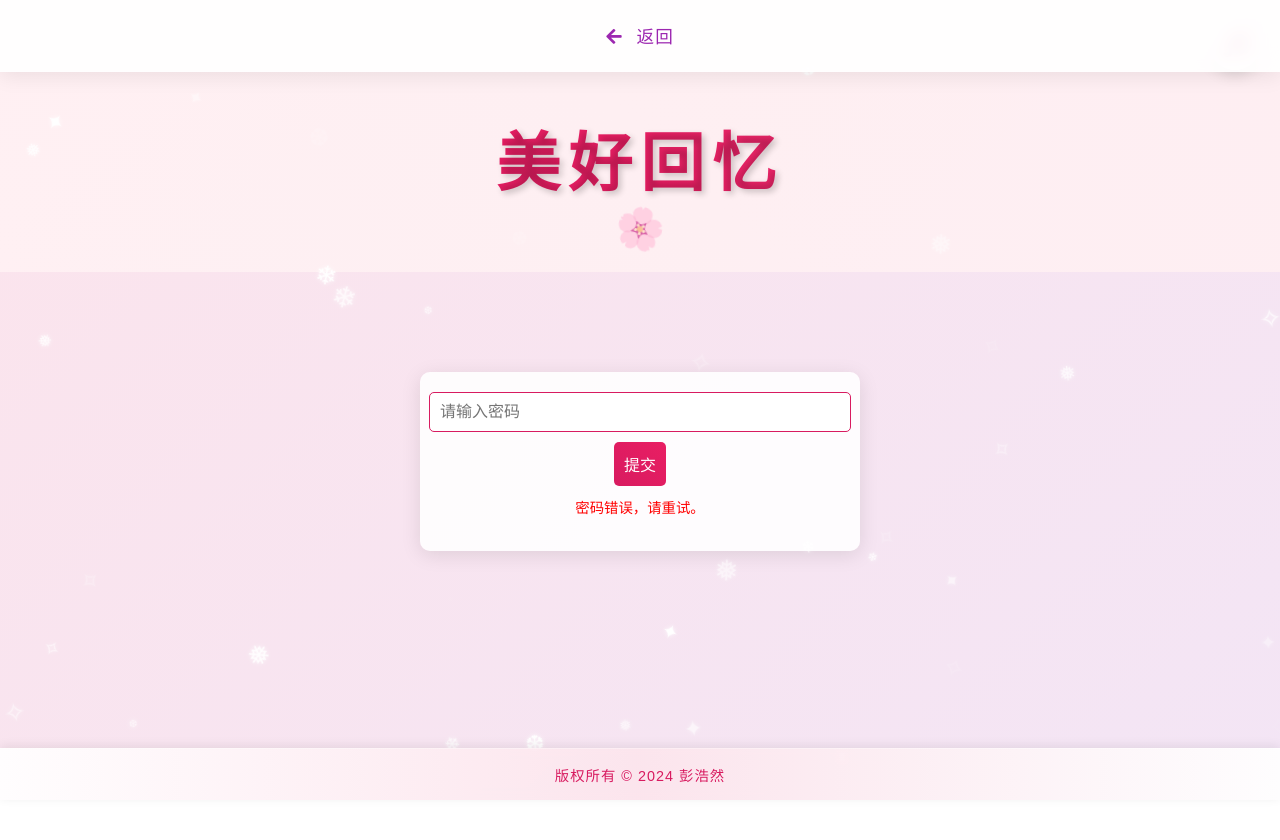
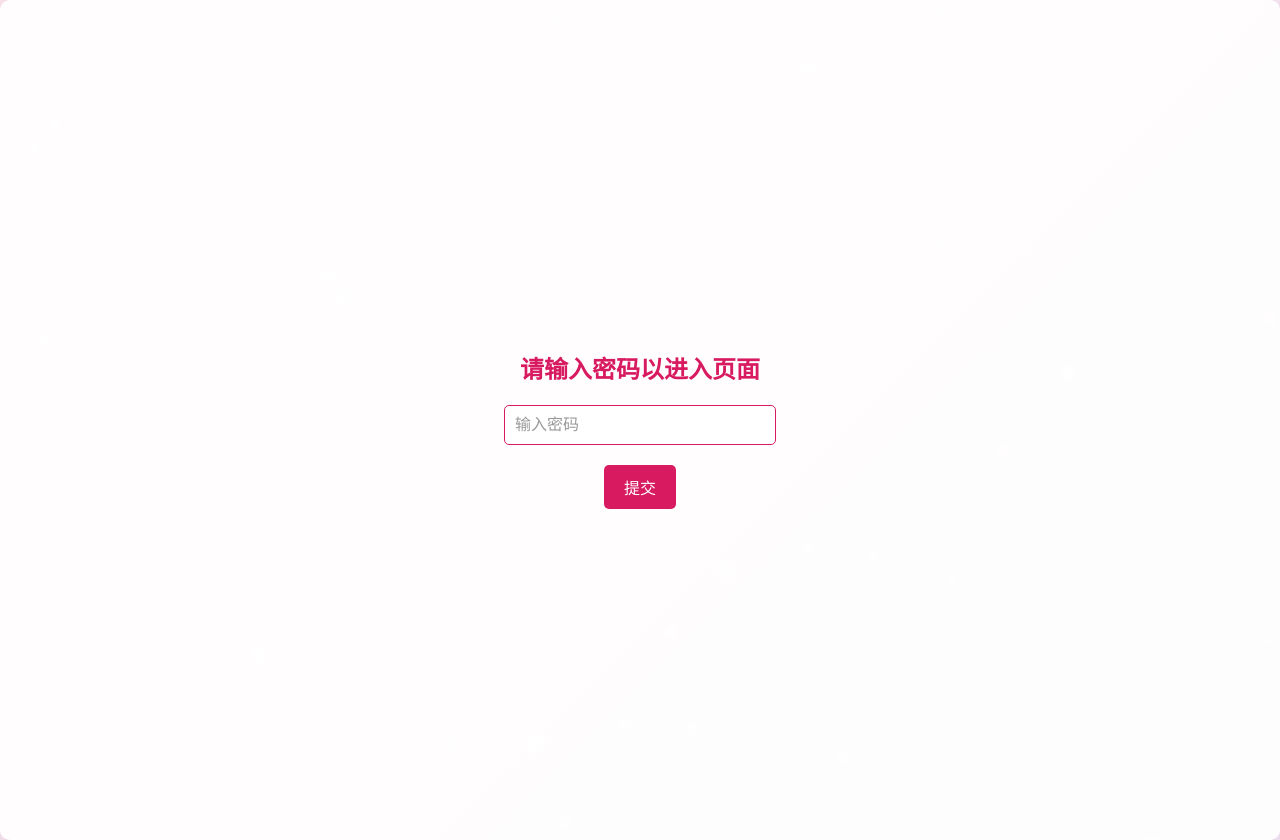
Before and after one commit to phr87310/shengrikuaile.github.io, a plain HTML site: page memories.html in a window 1280 px wide. Both pictures are taken after a click on the button "提交". Before the commit the page ends 800 px from the top, so only its background shows below. Drawn offline with nearby package versions, Linux system fonts and the light colour scheme; a script that the page names is missing.

Commit message:
Update memories.html

```diff
--- a/memories.html
+++ b/memories.html
@@ -5,18 +5,66 @@
     <title>美好回忆 - 吴静雯生日快乐！</title>
     <link rel="stylesheet" href="https://cdnjs.cloudflare.com/ajax/libs/font-awesome/5.15.4/css/all.min.css">
     <link rel="stylesheet" href="css/common.css">
-    <script src="https://cdnjs.cloudflare.com/ajax/libs/crypto-js/4.0.0/crypto-js.min.js"></script>
+    <script src="https://cdnjs.cloudflare.com/ajax/libs/crypto-js/3.1.9-1/crypto-js.js"></script>
     <style>
-        /* 复用基础样式 */
         body {
             margin: 0;
             padding: 0;
             background: linear-gradient(135deg, #fce4ec, #f3e5f5);
             font-family: "Microsoft YaHei", sans-serif;
             min-height: 100vh;
+            overflow-x: hidden;
         }
 
-        /* 复用头部和导航样式 */
+        /* 添加密码框样式 */
+        #password-container {
+            display: flex;
+            flex-direction: column;
+            align-items: center;
+            justify-content: center;
+            height: 100vh; /* 使其占满整个视口高度 */
+            background: rgba(255, 255, 255, 0.9); /* 半透明背景 */
+            box-shadow: 0 4px 20px rgba(0, 0, 0, 0.1);
+            border-radius: 10px;
+            padding: 20px;
+            position: relative;
+            z-index: 1000; /* 确保在其他内容之上 */
+        }
+
+        #password-container h2 {
+            margin-bottom: 20px;
+            color: #d81b60; /* 标题颜色 */
+        }
+
+        #password {
+            padding: 10px;
+            border: 1px solid #d81b60; /* 边框颜色 */
+            border-radius: 5px;
+            width: 250px; /* 输入框宽度 */
+            font-size: 1em;
+            margin-bottom: 20px;
+        }
+
+        #password::placeholder {
+            color: #999; /* 占位符颜色 */
+        }
+
+        button {
+            padding: 10px 20px;
+            background-color: #d81b60; /* 按钮背景颜色 */
+            color: white; /* 按钮文字颜色 */
+            border: none;
+            border-radius: 5px;
+            cursor: pointer;
+            font-size: 1em;
+            transition: background-color 0.3s ease;
+        }
+
+        button:hover {
+            background-color: #e91e63; /* 悬停时的背景颜色 */
+        }
+
+        /* 复用基础样式 */
         .header, .nav, .footer {
             /* 与其他页面相同的样式 */
         }
@@ -29,7 +77,6 @@
             padding-bottom: 100px;
             position: relative;
             z-index: 2;
-            display: none; /* 默认隐藏内容 */
         }
 
         /* 回忆时间轴样式优化 */
@@ -225,51 +272,6 @@
             100% { transform: scale(1); box-shadow: 0 0 15px rgba(216, 27, 96, 0.3); }
         }
 
-        /* 装饰元素 */
-        .memories-section::before {
-            content: '🎬';
-            position: absolute;
-            font-size: 200px;
-            opacity: 0.03;
-            top: 50%;
-            left: 50%;
-            transform: translate(-50%, -50%);
-            z-index: 0;
-            animation: float 6s ease-in-out infinite;
-        }
-
-        @keyframes float {
-            0%, 100% { transform: translate(-50%, -50%) rotate(0deg); }
-            50% { transform: translate(-50%, -45%) rotate(5deg); }
-        }
-
-        /* 响应式优化 */
-        @media screen and (max-width: 768px) {
-            .timeline::after {
-                left: 30px;
-            }
-
-            .memory-item {
-                width: calc(100% - 80px);
-                padding-left: 70px;
-                padding-right: 20px;
-            }
-
-            .memory-item:nth-child(odd),
-            .memory-item:nth-child(even) {
-                left: 0;
-            }
-
-            .memory-item::before {
-                left: 10px !important;
-            }
-
-            .memory-item::after {
-                left: 30px !important;
-                width: 30px;
-            }
-        }
-
         /* 导航栏样式 */
         .nav {
             background: rgba(255, 255, 255, 0.9);
@@ -412,25 +414,9 @@
             animation: titleFloat 3s ease-in-out infinite;
         }
 
-        .header::after {
-            content: '🌸';
-            position: absolute;
-            font-size: 40px;
-            bottom: 20px;
-            left: 50%;
-            transform: translateX(-50%);
-            opacity: 0.6;
-            animation: flowerSway 3s ease-in-out infinite;
-        }
-
         @keyframes titleFloat {
             0%, 100% { transform: translateY(0); }
             50% { transform: translateY(-10px); }
-        }
-
-        @keyframes flowerSway {
-            0%, 100% { transform: translateX(-50%) rotate(0deg); }
-            50% { transform: translateX(-50%) rotate(15deg); }
         }
 
         /* 音乐播放器样式 */
@@ -491,54 +477,16 @@
             letter-spacing: 1px;
             font-weight: 500;
         }
-
-        /* 密码输入框样式 */
-        .password-container {
-            display: flex;
-            flex-direction: column;
-            align-items: center;
-            justify-content: center;
-            margin: 100px auto;
-            padding: 20px;
-            background: rgba(255, 255, 255, 0.9);
-            border-radius: 10px;
-            box-shadow: 0 4px 20px rgba(0, 0, 0, 0.1);
-            max-width: 400px;
-            width: 90%;
-        }
-
-        #password {
-            width: 100%;
-            padding: 10px;
-            margin-bottom: 10px;
-            border: 1px solid #d81b60;
-            border-radius: 5px;
-            font-size: 1em;
-        }
-
-        #submit-password {
-            padding: 10px;
-            background: linear-gradient(45deg, #d81b60, #e91e63);
-            color: white;
-            border: none;
-            border-radius: 5px;
-            cursor: pointer;
-            font-size: 1em;
-            transition: background 0.3s ease;
-        }
-
-        #submit-password:hover {
-            background: linear-gradient(45deg, #e91e63, #d81b60);
-        }
-
-        #error-message {
-            margin-top: 10px;
-            font-size: 0.9em;
-            display: none; /* 默认隐藏 */
-        }
     </style>
 </head>
 <body>
+    <div id="password-container">
+        <h2>请输入密码以进入页面</h2>
+        <input type="password" id="password" placeholder="输入密码" />
+        <button onclick="checkPassword()">提交</button>
+    </div>
+
+    <div id="main-content" style="display: none;">
         <audio id="bgMusic" loop>
             <source src="music/birthday.mp3" type="audio/mpeg">
         </audio>
@@ -600,14 +548,24 @@
         <footer class="footer">
             <p>版权所有 © 2024 彭浩然</p>
         </footer>
-
-    <div class="password-container">
-        <input type="password" id="password" placeholder="请输入密码" />
-        <button id="submit-password">提交</button>
-        <p id="error-message" style="color: red; display: none;">密码错误，请重试。</p>
     </div>
 
     <script>
+        const correctPasswordHash = "41a34db8e0b39511ed70915da9e1d27d"; // "wjw0103" 的 MD5 哈希值
+
+        function checkPassword() {
+            const passwordInput = document.getElementById('password').value;
+            const passwordHash = CryptoJS.MD5(passwordInput).toString();
+
+            if (passwordHash === correctPasswordHash) {
+                document.getElementById('password-container').style.display = 'none';
+                document.getElementById('main-content').style.display = 'block';
+                document.body.style.background = "linear-gradient(135deg, #e1bee7, #f8bbd0)"; // 成功后更改背景
+            } else {
+                alert('密码错误，请重试。');
+            }
+        }
+
         // 音乐控制
         const music = document.getElementById('bgMusic');
         const musicIcon = document.querySelector('.music-player i');
@@ -623,22 +581,6 @@
             }
             isPlaying = !isPlaying;
         }
-
-        const correctPasswordHash = CryptoJS.SHA256('wjw0103').toString(); // 使用 SHA-256 哈希密码
-        const submitButton = document.getElementById('submit-password');
-        const passwordInput = document.getElementById('password');
-        const errorMessage = document.getElementById('error-message');
-        const content = document.querySelector('.content'); // 确保有内容区域
-
-        submitButton.addEventListener('click', function() {
-            const hashedInput = CryptoJS.SHA256(passwordInput.value).toString(); // 对输入进行 SHA-256 哈希
-            if (hashedInput === correctPasswordHash) {
-                content.style.display = 'block'; // 显示内容
-                document.querySelector('.password-container').style.display = 'none'; // 隐藏密码框
-            } else {
-                errorMessage.style.display = 'block'; // 显示错误信息
-            }
-        });
     </script>
     <script src="js/common.js"></script>
 </body>
```
Lines whose indentation alone changed are shown as unchanged.
